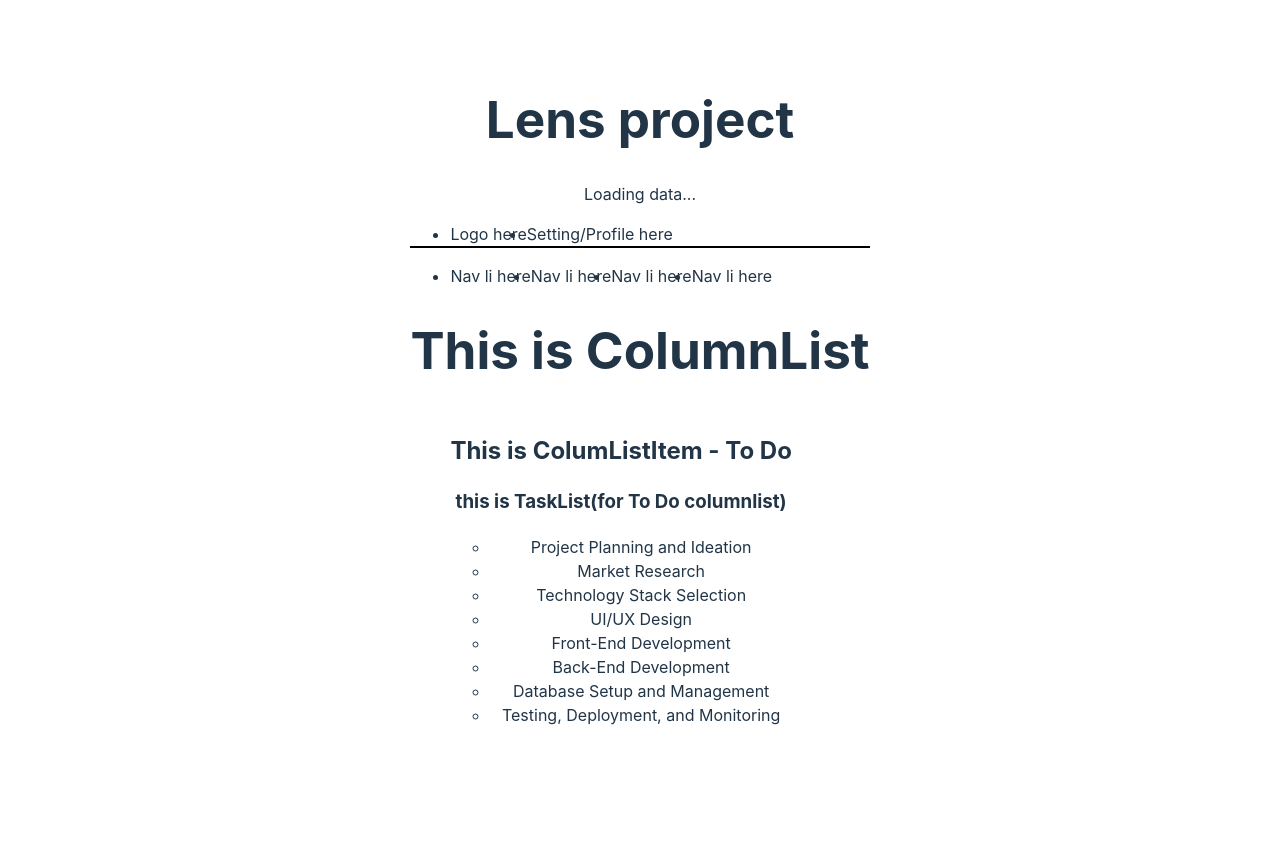
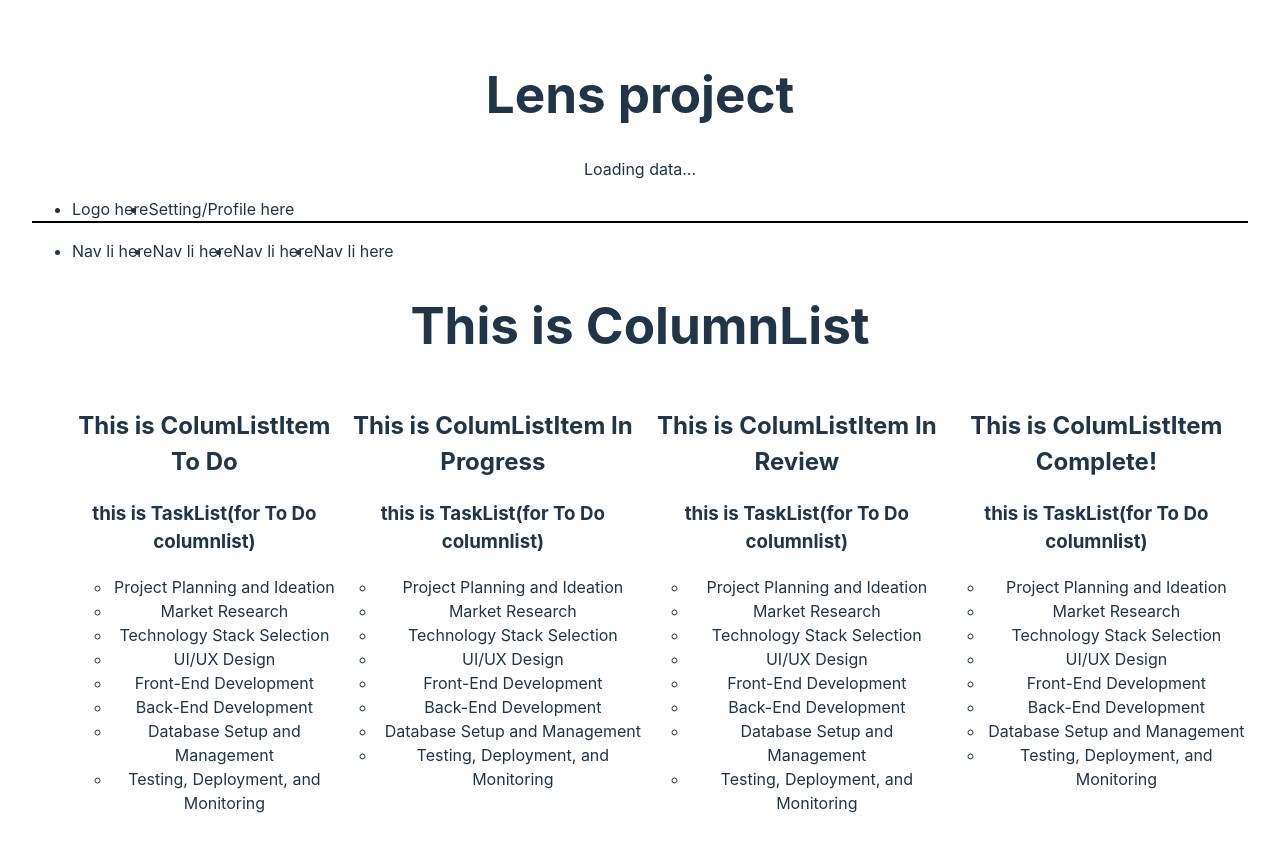
Before and after one commit to MaxEdgington/LHL-Final, a React (Vite) app in the folder client/: page / in a window 1280 px wide. Shown: the top 852 px of the page. Before the commit the page ends 800 px from the top, so only its background shows below. Built offline with nearby package versions, Linux system fonts and the light colour scheme.

Commit message:
four collumns

```diff
--- a/client/src/components/ColumnList.jsx
+++ b/client/src/components/ColumnList.jsx
@@ -1,4 +1,4 @@
-import React from "react";
+import React, { useState } from "react";
 import ColumnListItem from "./ColumnListItem";
 import "../styles/ColumnList.scss";
 import { DragDropContext } from "react-beautiful-dnd";
@@ -11,15 +11,21 @@ const columnData = [
   { id: 4, name: "Complete!" }
 ];
 
+// const [tasks, setTasks] = useState();
+// function handleOnDragEnd(result) {
+// }
 
 const ColumnList = (props) => {
 
+  const columnArr = columnData.map((column, index) => <ColumnListItem key={column.id} name={column.name} />);
+
   return (
-    <DragDropContext>
+    <DragDropContext >
+      {/* <DragDropContext onDragEnd={handleOnDragEnd}> */}
       <div>
         <h1>This is ColumnList</h1>
         <ul className="columnlist">
-          <ColumnListItem />
+          {columnArr}
 
         </ul>
       </div>
--- a/client/src/components/ColumnListItem.jsx
+++ b/client/src/components/ColumnListItem.jsx
@@ -3,13 +3,11 @@ import TaskList from "./TaskList";
 import "../styles/ColumnListItem.scss";
 
 const ColumnListItem = (props) => {
-
+  const { name } = props;
   return (
 
-
-
     <div>
-      <h2>This is ColumListItem - To Do</h2>
+      <h2>This is ColumListItem {name}</h2>
 
 
       <TaskList />
```
